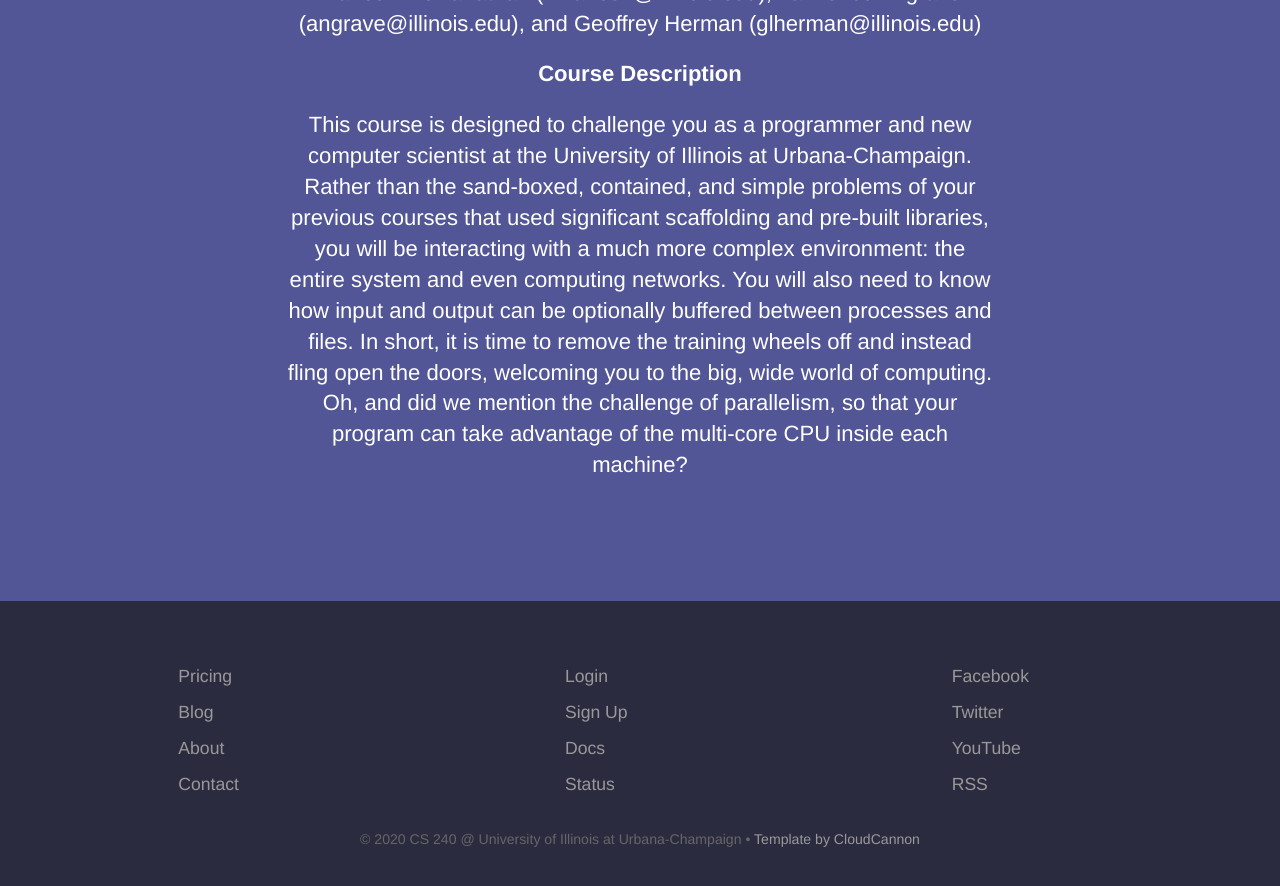
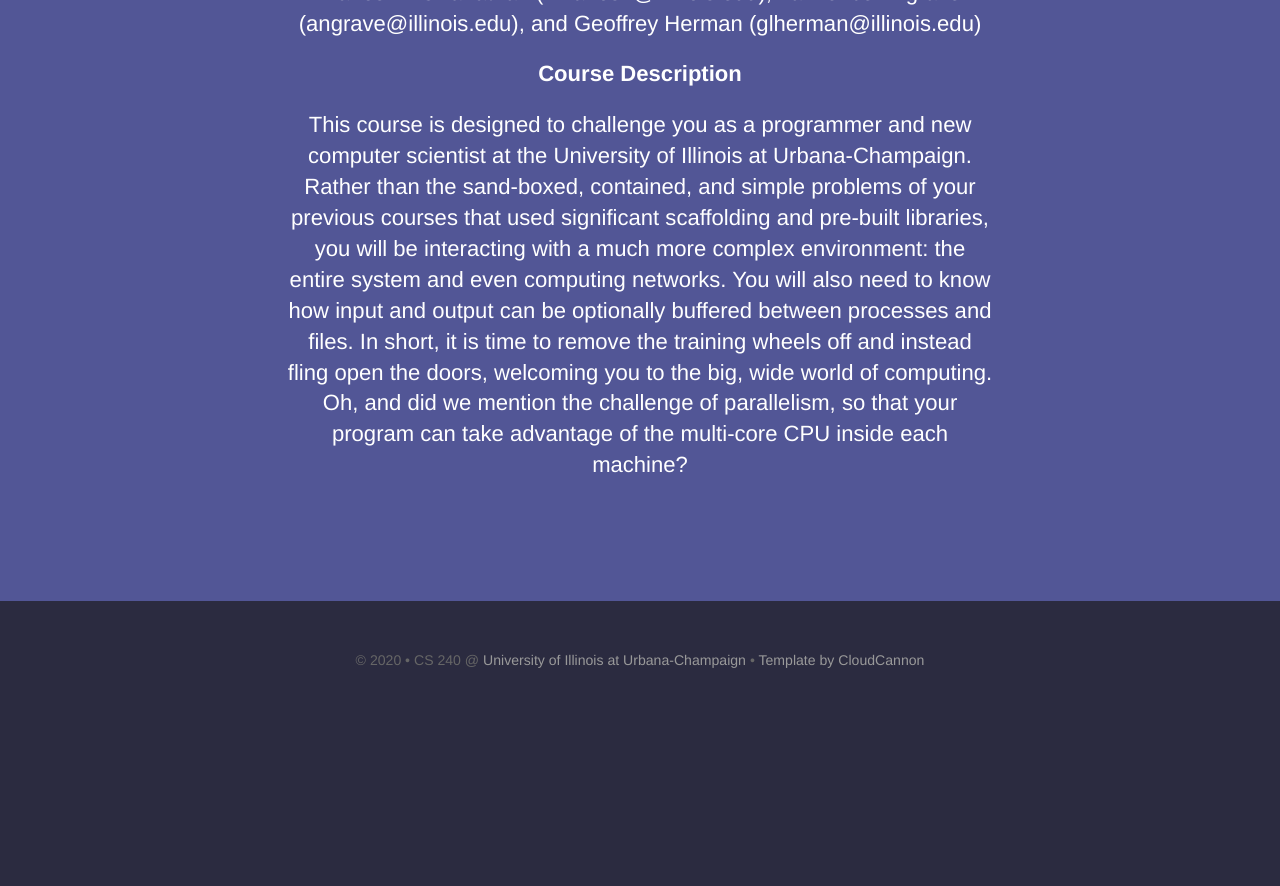
Before and after one commit to illinois-cs240/illinois-cs240.github.io, a Jekyll site: the page built from index.html, in a window 1280 px wide and 900 px high, scrolled down 1063 px. Shown: the top 886 px of the window. Built offline with Jekyll 4.4.1, drawn with Linux system fonts in a browser that asks for light colours; after the commit the page ends 1784 px from its top, so only the background shows below that.

Commit message:
Fixed navigation bar links, removed footer.

```diff
--- a/_data/footer.yml
+++ /dev/null
@@ -1,39 +0,0 @@
-- links:
-  - name: Pricing
-    link: /pricing/
-  - name: Blog
-    link: /blog/
-  - name: About
-    link: /about/
-  - name: Contact
-    link: /contact/
-- links:
-  - name: Login
-    link: /
-    new_window: true
-  - name: Sign Up
-    link: /
-    new_window: true
-  - name: Docs
-    link: /
-    new_window: true
-  - name: Status
-    link: /
-    new_window: true
-- links:
-  - name: Facebook
-    link: https://facebook.com/cloudcannon/
-    new_window: true
-    social_icon: Facebook
-  - name: Twitter
-    link: https://twitter.com/cloudcannon/
-    social_icon: Twitter
-    new_window: true
-  - name: YouTube
-    link: https://youtube.com/cloudcannon/
-    social_icon: YouTube
-    new_window: true
-  - name: RSS
-    link: /feed.xml
-    social_icon: RSS
-    new_window: false
--- a/_layouts/default.html
+++ b/_layouts/default.html
@@ -52,7 +52,7 @@
 					</ul>
 					{% endfor %}
 				</div>
-				<p class="copyright">&copy; {{ site.time | date: '%Y' }} CS 240 @ University of Illinois at Urbana-Champaign • <a href="https://cloudcannon.com/">Template by CloudCannon</a></p>
+				<p class="copyright">&copy; {{ site.time | date: '%Y' }} • CS 240 @ <a href="https://cs.illinois.edu">University of Illinois at Urbana-Champaign</a> • <a href="https://cloudcannon.com/">Template by CloudCannon</a></p>
 			</div>
 		</footer>
 		<script>
```
Also changed, not shown: _data/navigation.yml (+6 -6 lines).
